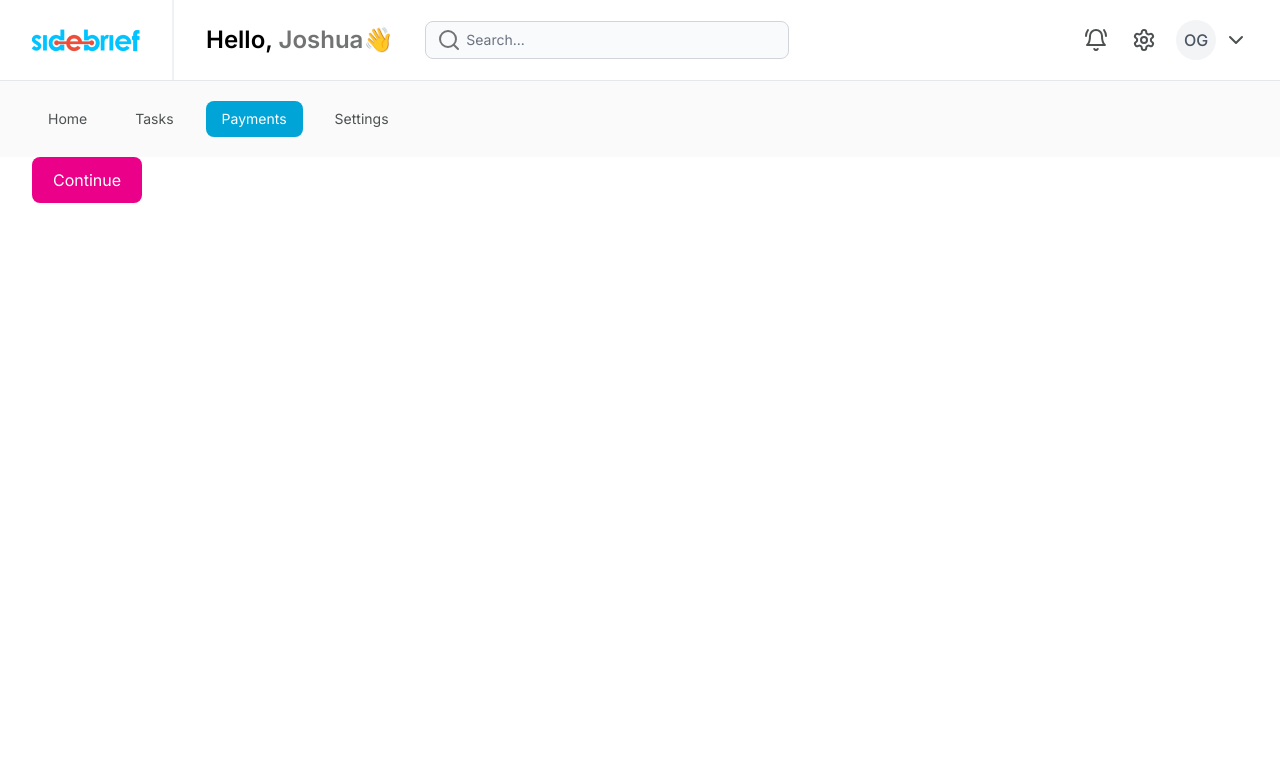
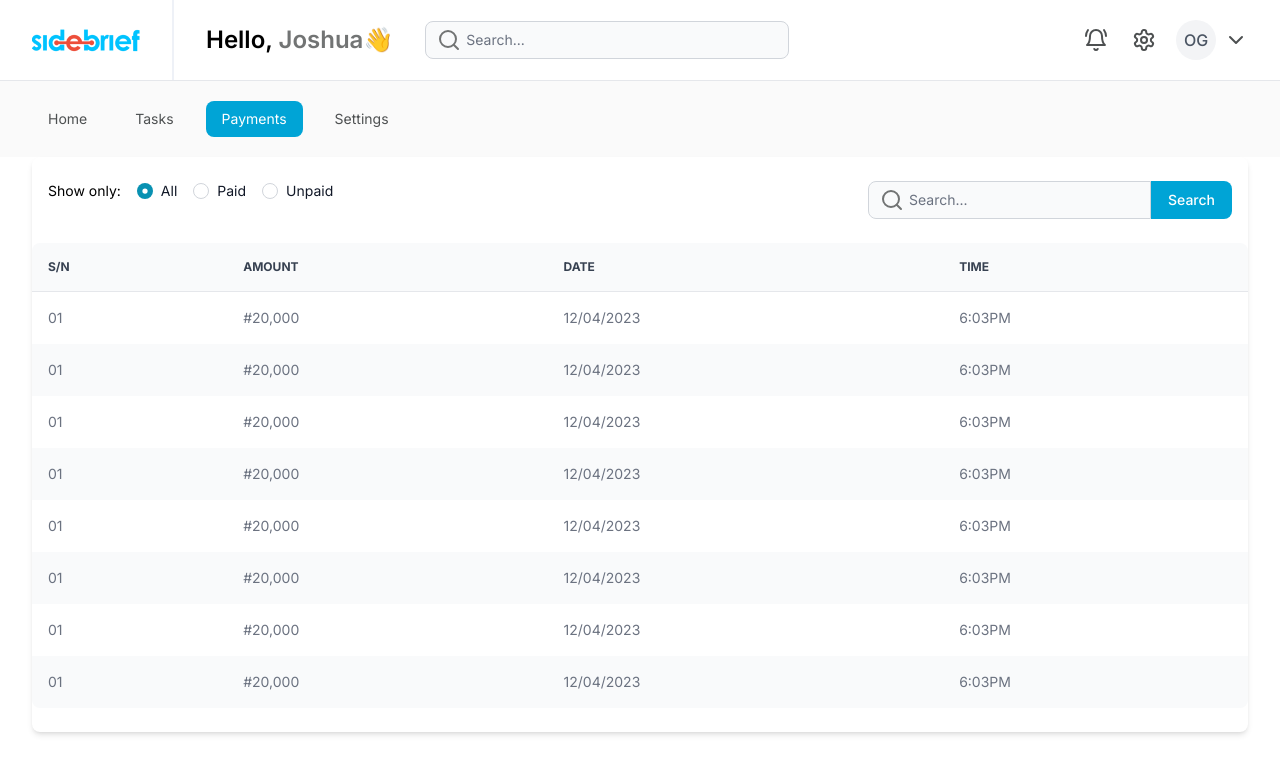
Before and after one commit to Yomzy2223/partnerendv2, a Next.js app: page /payments in a window 1280 px wide. Shown: the top 774 px of the page. Built offline with nearby package versions, Linux system fonts and the light colour scheme.

Commit message:
Payment page done

```diff
--- a/src/app/(dashboard)/page.tsx
+++ b/src/app/(dashboard)/page.tsx
@@ -6,6 +6,7 @@ import ServiceSummaryCard from "@/components/cards/profileSummaryCard";
 import DoChecks from "@/components/DoChecks";
 import AnalyticsHeader from "@/components/header/analyticsHeader";
 import GeneralTable from "@/components/tables/generalTable";
+import { TaskCard } from "@/components/TaskCard";
 import CardWrapper from "@/components/wrappers/cardWrapper";
 import Image from "next/image";
 import React from "react";
@@ -44,11 +45,19 @@ const Home = () => {
           previous={87}
         />
       </div>
-      <CardWrapper
-        title="Newly added tasks"
-        className="gap-6 justify-between my-2 flex-1 p-0"
-      >
-        hello
+      <CardWrapper title="Newly added tasks" className="my-2 flex-1 p-0">
+        <div className="flex gap-4 flex-wrap px-4 pb-4">
+          {Array(4)
+            .fill("")
+            .map((el, i) => (
+              <TaskCard
+                key={i}
+                businessName="Sayo oil and gas"
+                countryCode="ng"
+                countryName="Nigeria"
+              />
+            ))}
+        </div>
       </CardWrapper>
 
       <CardWrapper className="p-0" title="Ongoing tasks">
--- /dev/null
+++ b/src/app/(dashboard)/payments/constants.ts
@@ -0,0 +1,107 @@
+import { usePathname, useRouter } from "next/navigation";
+
+export const useTableInfo = () => {
+  const router = useRouter();
+  const pathname = usePathname();
+
+  const onClick = () => console.log("You clicked on a payment");
+
+  // Services table header
+  const tableHeaders = ["S/N", "AMOUNT", "DATE", "TIME"];
+
+  // Services table body
+  const tableBody = [
+    {
+      rowProps: { onClick },
+      rowInfo: [
+        { text: "01" },
+        { text: "#20,000" },
+        { text: "12/04/2023" },
+        { text: "6:03PM" },
+      ],
+    },
+    {
+      rowProps: { onClick },
+      rowInfo: [
+        { text: "01" },
+        { text: "#20,000" },
+        { text: "12/04/2023" },
+        { text: "6:03PM" },
+      ],
+    },
+    {
+      rowProps: { onClick },
+      rowInfo: [
+        { text: "01" },
+        { text: "#20,000" },
+        { text: "12/04/2023" },
+        { text: "6:03PM" },
+      ],
+    },
+    {
+      rowProps: { onClick },
+      rowInfo: [
+        { text: "01" },
+        { text: "#20,000" },
+        { text: "12/04/2023" },
+        { text: "6:03PM" },
+      ],
+    },
+    {
+      rowProps: { onClick },
+      rowInfo: [
+        { text: "01" },
+        { text: "#20,000" },
+        { text: "12/04/2023" },
+        { text: "6:03PM" },
+      ],
+    },
+    {
+      rowProps: { onClick },
+      rowInfo: [
+        { text: "01" },
+        { text: "#20,000" },
+        { text: "12/04/2023" },
+        { text: "6:03PM" },
+      ],
+    },
+    {
+      rowProps: { onClick },
+      rowInfo: [
+        { text: "01" },
+        { text: "#20,000" },
+        { text: "12/04/2023" },
+        { text: "6:03PM" },
+      ],
+    },
+    {
+      rowProps: { onClick },
+      rowInfo: [
+        { text: "01" },
+        { text: "#20,000" },
+        { text: "12/04/2023" },
+        { text: "6:03PM" },
+      ],
+    },
+  ];
+
+  return {
+    tableHeaders,
+    tableBody,
+  };
+};
+
+export const serviceTableNav = [
+  {
+    name: "payment",
+    value: "all",
+  },
+  {
+    name: "payment",
+    value: "paid",
+  },
+  {
+    name: "payment",
+    value: "unpaid",
+  },
+];
--- a/src/app/(dashboard)/payments/page.tsx
+++ b/src/app/(dashboard)/payments/page.tsx
@@ -1,12 +1,21 @@
+"use client";
+
 import React from "react";
-import Profile from "@/components/profile/profile";
+import GeneralTable from "@/components/tables/generalTable";
+import { serviceTableNav, useTableInfo } from "./constants";
 
 const Payments = () => {
+  const { tableHeaders, tableBody } = useTableInfo();
+
   return (
     <div>
-      <Profile/>
+      <GeneralTable
+        tableHeaders={tableHeaders}
+        tableBody={tableBody}
+        serviceTableNav={serviceTableNav}
+      />
     </div>
-  )
+  );
 };
 
 export default Payments;
--- a/src/app/globals.css
+++ b/src/app/globals.css
@@ -7,6 +7,7 @@
     --background: 0 0% 100%; /* General pages background */
     --foreground: 200 4% 15%; /* Main text color - Grey 1 */
     --foreground-1: 220 14% 96%; /* Text color - Grey 100 */
+    --foreground-2: 220 13% 91%; /* Text color - Grey 200 */
     --foreground-3: 195 2% 31%; /* Text color - Grey 3 */
     --foreground-4: 180 1% 45%; /* Text color - Grey 4*/
     --foreground-5: 220 9% 46%; /* Text color - Grey 500 */
--- a/src/components/TaskCard/index.tsx
+++ b/src/components/TaskCard/index.tsx
@@ -11,7 +11,7 @@ export const TaskCard = ({
   businessName: string;
 }) => {
   return (
-		<div className="p-3 border border-gray-200 rounded">
+    <div className="flex-1 p-3 border border-gray-200 rounded">
       <div className="flex flex-col gap-3.5 items-start">
         <div className="flex justify-between w-full">
           <div className="flex gap-4 items-center">
@@ -30,9 +30,7 @@ export const TaskCard = ({
         <Button color="ghost" size={"fit"}>
           <div className="flex space-x-2 items-center">
             <Checkbox />
-						<p className="font-normal text-sm leading-normal">
-							Accept task
-						</p>
+            <p className="font-normal text-sm leading-normal">Accept task</p>
           </div>
         </Button>
       </div>
--- a/src/components/cards/profileSummaryCard.tsx
+++ b/src/components/cards/profileSummaryCard.tsx
@@ -13,7 +13,7 @@ const ProfileSummaryCard = ({
   info: string;
 }) => {
   return (
-    <div className="bg-primary-8 rounded-lg min-w-[200px] max-w-[300px]">
+    <div className="bg-primary-8 rounded-lg min-w-[200px] max-w-[300px] h-max">
       <CardWrapper className="flex flex-col justify-between gap-4 bg-primary-8 bg-serviceCardBG rounded-lg w-full h-[158px]">
         <div>
           <p className="sb-text-24 font-semibold mb-2">{title}</p>
--- a/src/components/tables/generalTable/index.tsx
+++ b/src/components/tables/generalTable/index.tsx
@@ -2,6 +2,7 @@
 
 import QueryNav2 from "@/components/navigation/queryNav2";
 import SearchComp from "@/components/search";
+import CardWrapper from "@/components/wrappers/cardWrapper";
 import { cn } from "@/lib/utils";
 import { Table } from "flowbite-react";
 import React, { HTMLAttributes } from "react";
@@ -25,12 +26,13 @@ const GeneralTable = ({
   hideSearch,
 }: propTypes) => {
   return (
-    <div className="max-w-full overflow-auto">
-      <div className="flex justify-between gap-6 sticky left-0">
+    <CardWrapper className="max-w-full overflow-auto p-0 pb-6">
+      {(title || serviceTableNav || !hideSearch) && (
+        <div className="flex justify-between gap-6 sticky left-0 px-4 my-6">
           <div>
             {title && <p className="sb-text-24 font-semibold mb-3">{title}</p>}
             {serviceTableNav && (
-            <div className="flex flex-col gap-3 text-sm font-normal mb-6 md:gap-4 md:flex-row md:items-center">
+              <div className="flex flex-col gap-3 text-sm font-normal md:gap-4 md:flex-row md:items-center">
                 <span>Show only:</span>
                 <QueryNav2 queryNav={serviceTableNav} />
               </div>
@@ -40,11 +42,15 @@ const GeneralTable = ({
             <SearchComp onSubmit={() => console.log("searching...")} />
           )}
         </div>
+      )}
 
       <Table hoverable striped>
         <Table.Head>
           {tableHeaders.map((el) => (
-            <Table.HeadCell key={el} className="p-4">
+            <Table.HeadCell
+              key={el}
+              className="p-4 border-b border-foreground-2"
+            >
               {el}
             </Table.HeadCell>
           ))}
@@ -73,7 +79,7 @@ const GeneralTable = ({
           ))}
         </Table.Body>
       </Table>
-    </div>
+    </CardWrapper>
   );
 };
 
--- a/tailwind.config.ts
+++ b/tailwind.config.ts
@@ -18,6 +18,7 @@ const config: Config = {
         foreground: {
           DEFAULT: "hsl(var(--foreground))",
           1: "hsl(var(--foreground-1))",
+          2: "hsl(var(--foreground-2))",
           3: "hsl(var(--foreground-3))",
           4: "hsl(var(--foreground-4))",
           5: "hsl(var(--foreground-5))",
```
Also changed, not shown: src/app/(dashboard)/tasks/ongoing/ongoingtable.tsx (+3 -8 lines), 2 other files (tests, documents, lock files or other folders). Lines whose indentation alone changed are shown as unchanged.
